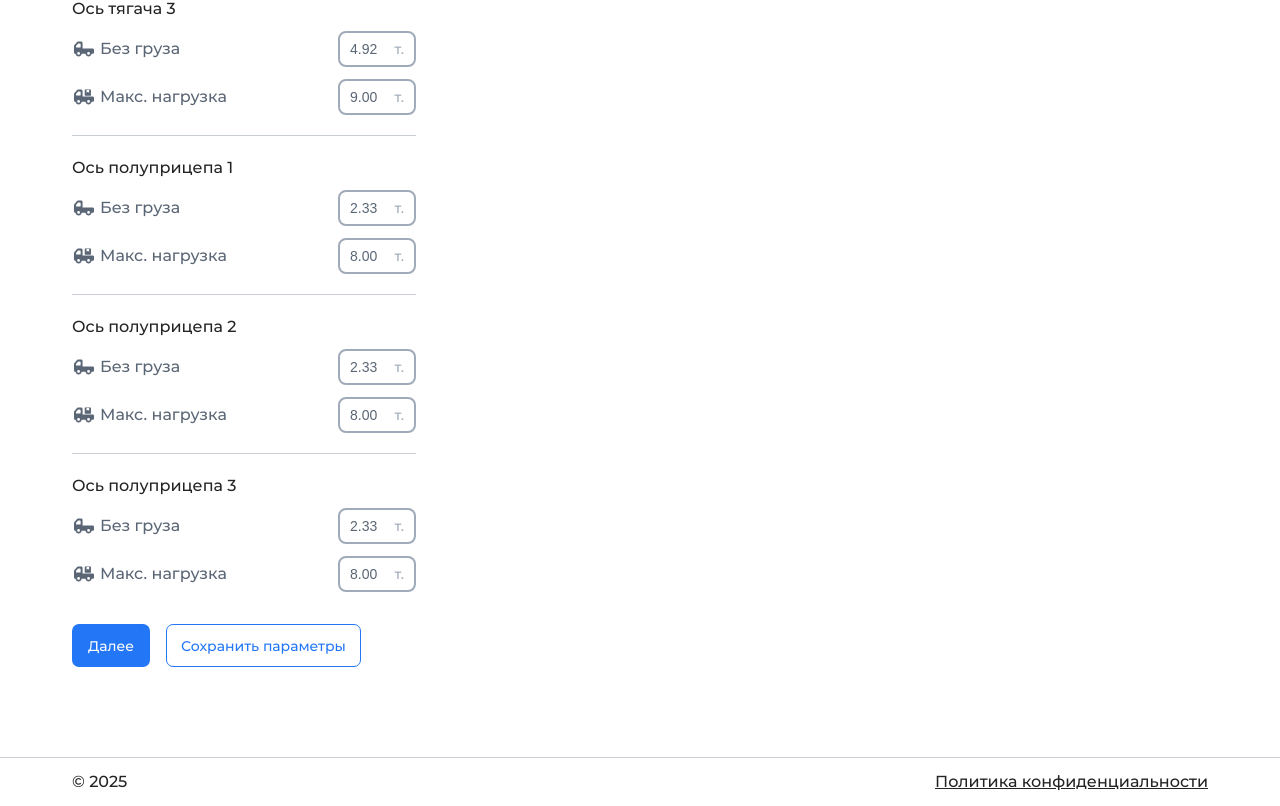
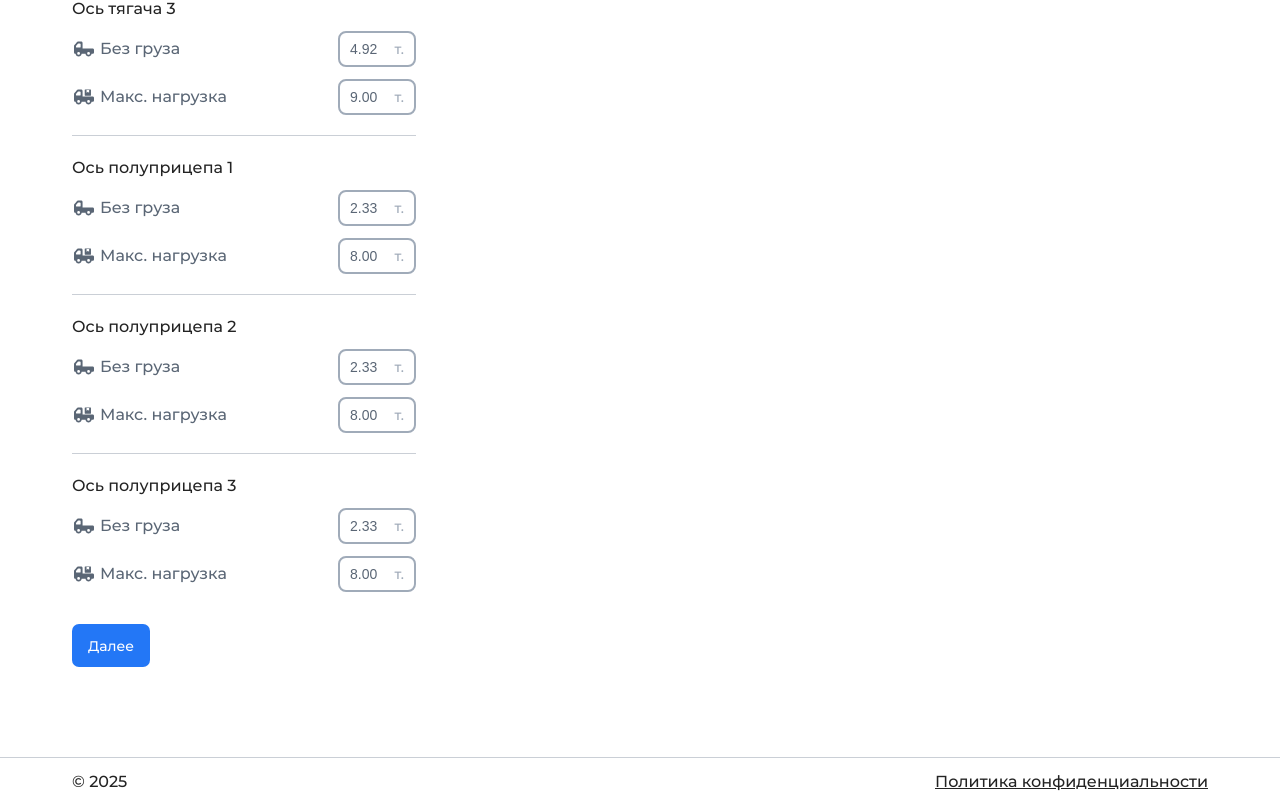
Before and after one commit to kepkame/axle-load-calculator, a React (Vite) app: page / in a window 1280 px wide. Shown: the part 2136-2942 px from the top of the page. Built offline with nearby package versions, Linux system fonts and the light colour scheme.

Commit message:
chore: remove leftover form add button from deleted Favorites page

```diff
--- a/src/pages/Step1/Step1Page.tsx
+++ b/src/pages/Step1/Step1Page.tsx
@@ -20,7 +20,6 @@ import { SkeletonStep1Form } from './components/SkeletonStep1Form';
 import { TransportForm } from './components/TransportForm/TransportForm';
 import { useStep1Form } from './hooks/useStep1Form';
 import { getNormalizedStep1FormSnapshot } from './utils/getNormalizedStep1FormSnapshot';
-import { storeTruckFormPreset } from './utils/storeTruckFormPreset';
 
 /**
  * Page for the first step of the axle load calculation wizard.
@@ -94,7 +93,7 @@ const Step1Page: React.FC = () => {
                 truckAxles={truckAxles}
                 trailerAxles={trailerAxles}
               />
-              <FormActions onSave={() => storeTruckFormPreset()} showSave />
+              <FormActions />
             </>
           )}
         </Form>
```
